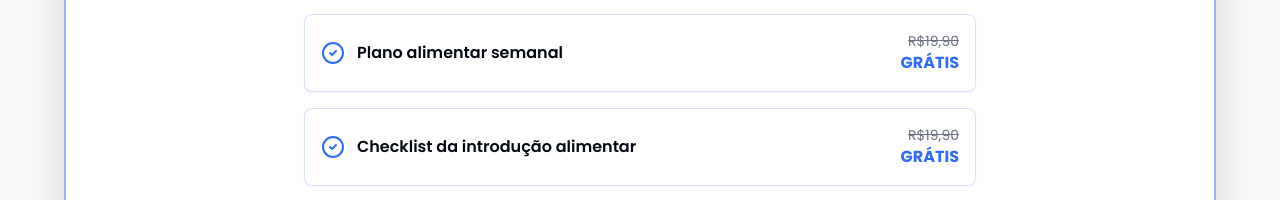
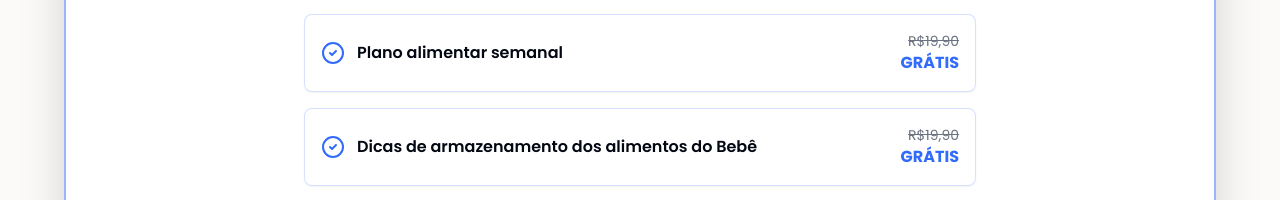
Before and after one commit to vitalino-maker/vitalino, a Next.js app: page / in a window 1280 px wide. Shown: the part 2222-2422 px from the top of the page. Built offline with nearby package versions, Linux system fonts and the light colour scheme; no server answers.

Commit message:
deu certo, mas esquici de fazer umas pequenas modificações na page aqui

```diff
--- a/src/components/landing/bonus-section.tsx
+++ b/src/components/landing/bonus-section.tsx
@@ -19,7 +19,7 @@ const bonuses = [
   },
   {
     id: "bonus-checklist",
-    title: "Checklist da introdução alimentar",
+    title: "Dicas de armazenamento dos alimentos do Bebê",
     price: "R$19,90"
   },
   {
--- a/src/components/landing/final-offer-section.tsx
+++ b/src/components/landing/final-offer-section.tsx
@@ -15,7 +15,7 @@ const bonuses = [
     title: "Plano alimentar semanal",
   },
   {
-    title: "Checklist da introdução alimentar",
+    title: "Dicas de armazenamento dos alimentos do Bebê",
   },
   {
     title: "Lista de substituições saudáveis",
```
